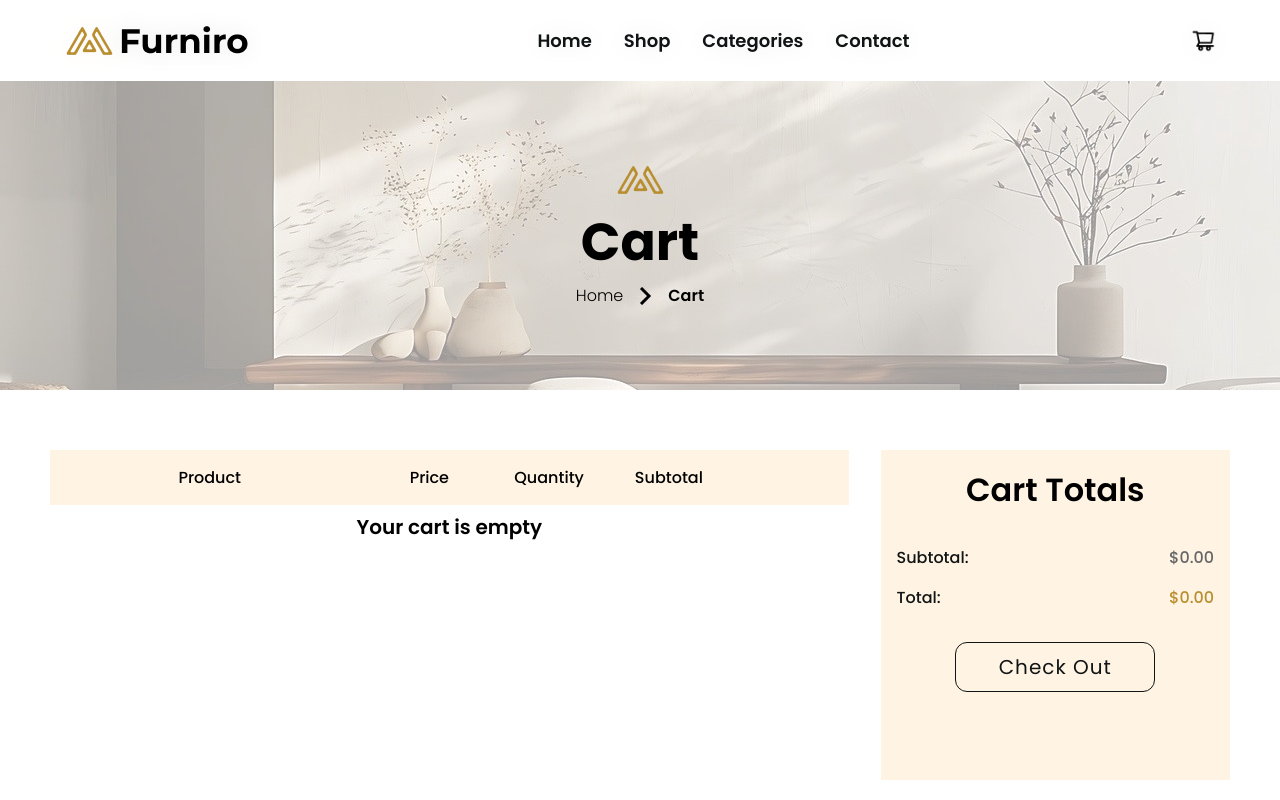
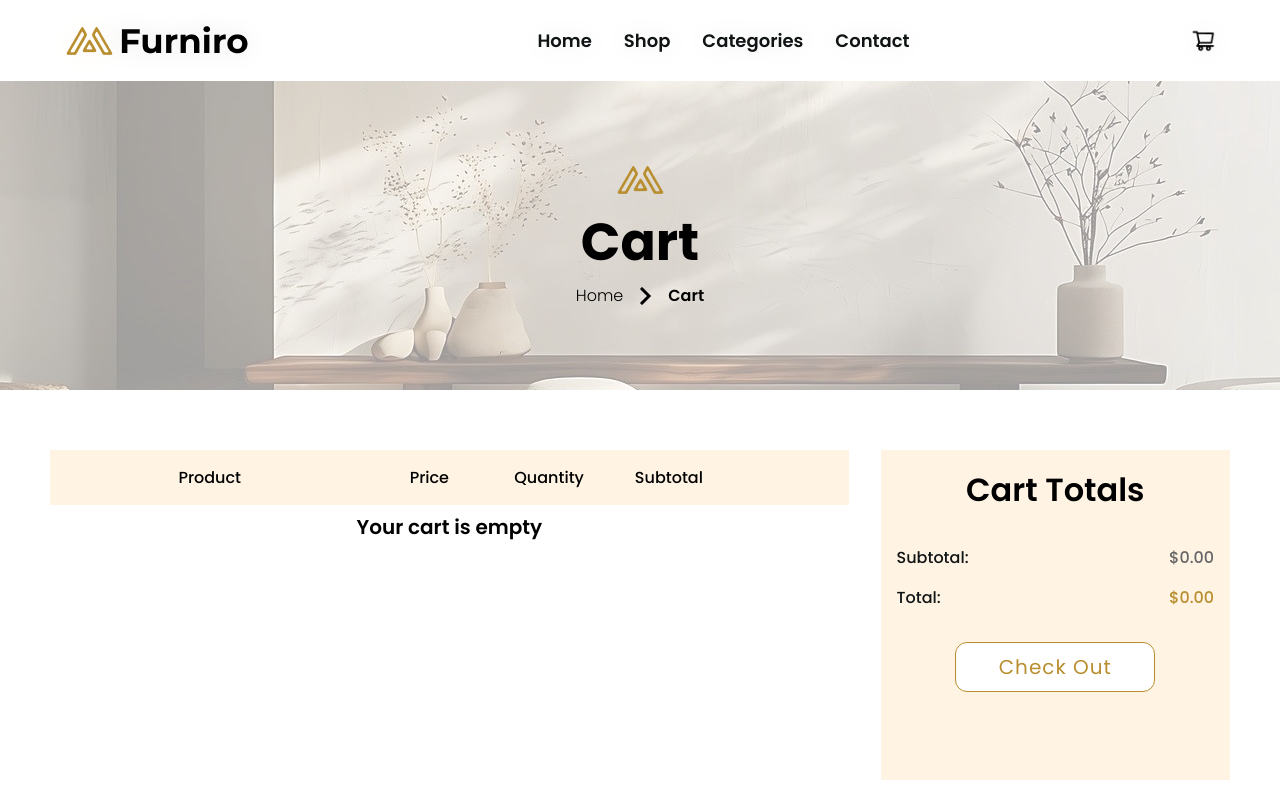
Before and after one commit to yancykun/Furniro, a React (Vite) app: page /cart in a window 1280 px wide. Shown: the top 800 px of the page. Built offline with nearby package versions, Linux system fonts and the light colour scheme.

Commit message:
Update CartTable.tsx

```diff
--- a/src/components/CartTable.tsx
+++ b/src/components/CartTable.tsx
@@ -93,7 +93,7 @@ const CartTable = () => {
         <Link to="/billing">
           <Button
             white
-            className="rounded-xl border-color-7 bg-color-2 text-[1.25rem] font-normal capitalize text-color-7 hover:border-color-4"
+            className="rounded-xl text-[1.25rem] font-normal capitalize"
           >
             Check Out
           </Button>
```
